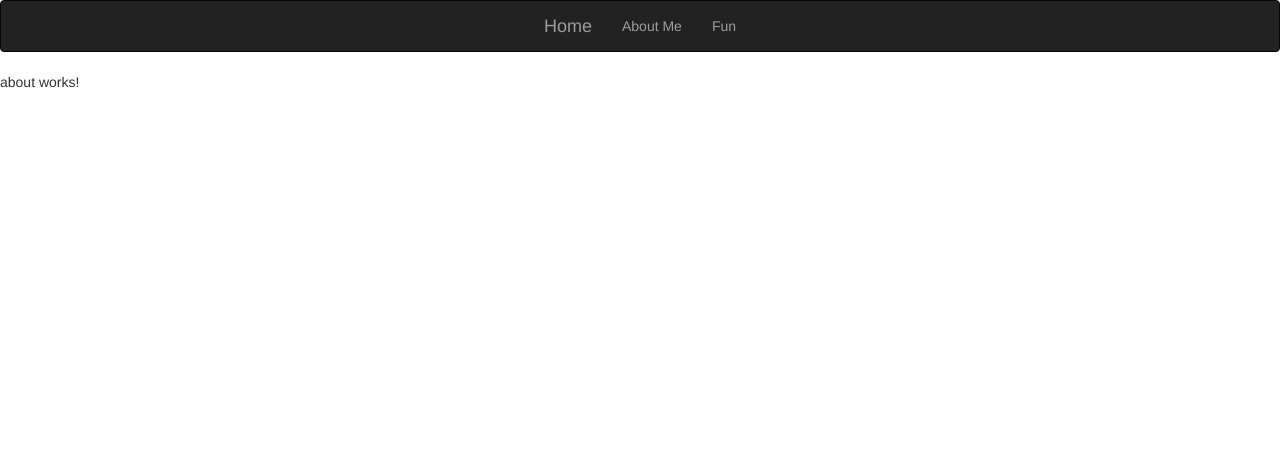
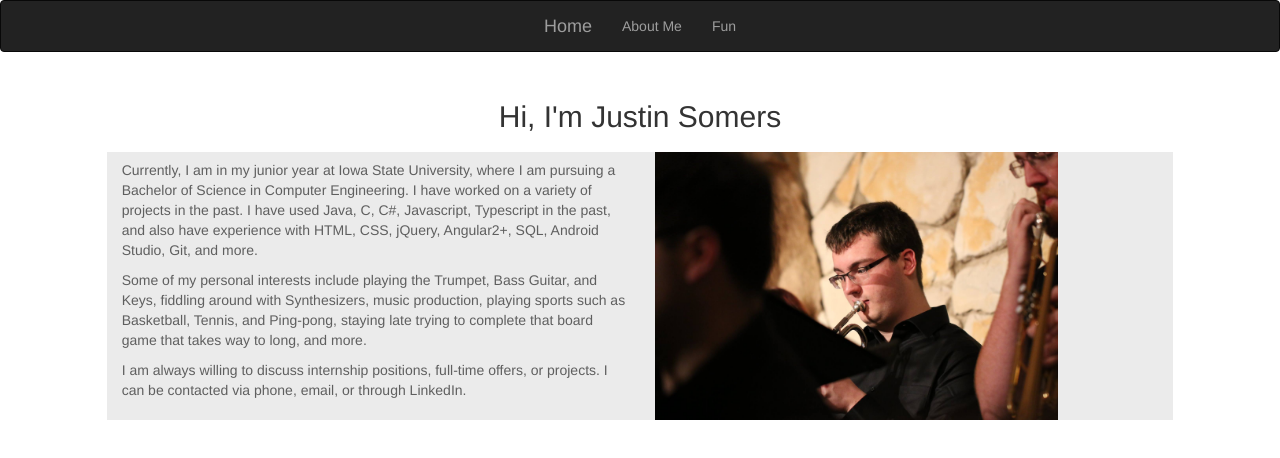
Before and after one commit to JustinSomers/portfolio, an Angular app in the folder my-portfolio/: page /about in a window 1280 px wide. Shown: the top 458 px of the page. Built offline with nearby package versions, Linux system fonts and the light colour scheme.

Commit message:
added about component

```diff
--- a/my-portfolio/src/app/components/about/about.component.css
+++ b/my-portfolio/src/app/components/about/about.component.css
@@ -0,0 +1,38 @@
+.about-text {
+    background: rgb(235, 235, 235);
+    padding-left: 15px;
+    padding-right: 10px;
+    padding-bottom: 2.5px;
+    padding-top: 7.5px;
+    height: 100%;
+}
+
+p {
+    color: rgb(95, 95, 95)
+}
+
+.about-title {
+    line-height: 50px;
+}
+
+.profile-img {
+    width: 80%
+}
+
+.profile-image-box {
+    background: rgb(235, 235, 235);
+
+}
+
+.about-block {
+    min-height: 200px;
+}
+
+.row.match-my-cols {
+    overflow: hidden;
+}
+
+.row.match-my-cols [class*="col-"]{
+    margin-bottom: -99999px;
+    padding-bottom: 99999px;
+}
--- a/my-portfolio/src/app/components/about/about.component.html
+++ b/my-portfolio/src/app/components/about/about.component.html
@@ -1,3 +1,27 @@
-<p>
-  about works!
-</p>
+
+<div class="col-md-offset-1 col-md-10">
+  <h2 class="about-title text-center">
+    Hi, I'm Justin Somers
+  </h2>
+  <div class="about-block row match-my-cols">
+      <div class="about-text col-md-6">
+          <p>
+          Currently, I am in my junior year at Iowa State University, where I am pursuing a Bachelor of Science in Computer Engineering.
+          I have worked on a variety of projects in the past.  I have used Java, C, C#, Javascript, Typescript in the past, and also
+          have experience with HTML, CSS, jQuery, Angular2+, SQL, Android Studio, Git, and more.
+          </p>
+          <p>
+            Some of my personal interests include playing the Trumpet, Bass Guitar, and Keys, fiddling around with Synthesizers, music production,
+            playing sports such as Basketball, Tennis, and Ping-pong, staying late trying to complete that board game that takes way to long, and more.
+          </p>
+          <p>
+            I am always willing to discuss internship positions, full-time offers, or projects.  I can be contacted
+            via phone, email, or through LinkedIn.
+          </p>
+        </div>
+        <div class="profile-image-box col-md-6">
+          <img  class="profile-img" [src]="profileImg">
+        </div>
+  </div>
+
+</div>
--- a/my-portfolio/src/app/components/about/about.component.ts
+++ b/my-portfolio/src/app/components/about/about.component.ts
@@ -7,7 +7,11 @@ import { Component, OnInit } from '@angular/core';
 })
 export class AboutComponent implements OnInit {
 
-  constructor() { }
+  profileImg: string;
+
+  constructor() {
+    this.profileImg = '../../../assets/imgs/trumpet.jpg';
+   }
 
   ngOnInit() {
   }
--- a/my-portfolio/src/app/components/profiles/profiles.component.css
+++ b/my-portfolio/src/app/components/profiles/profiles.component.css
@@ -0,0 +1,8 @@
+[class^="icon-"], [class*=" icon-"] {
+    display: inline-block;
+    width: 100%;
+}
+
+i {
+        text-align:center;
+}
--- a/my-portfolio/src/app/components/profiles/profiles.component.html
+++ b/my-portfolio/src/app/components/profiles/profiles.component.html
@@ -4,8 +4,8 @@
     <ul>
       <li class="list-unstyled">
           <a [href]="profile.profileLink">
-              <i [ngClass]="profile.symbol"></i>
-              {{profile.profileName}}
+              <span [ngClass]="profile.symbol" class="profile-icon"></span>
+              <span>{{profile.profileName}}</span>
             </a>
       </li>
     </ul>
```
Also changed, not shown: my-portfolio/src/assets/imgs/trumpet.jpg (added).
